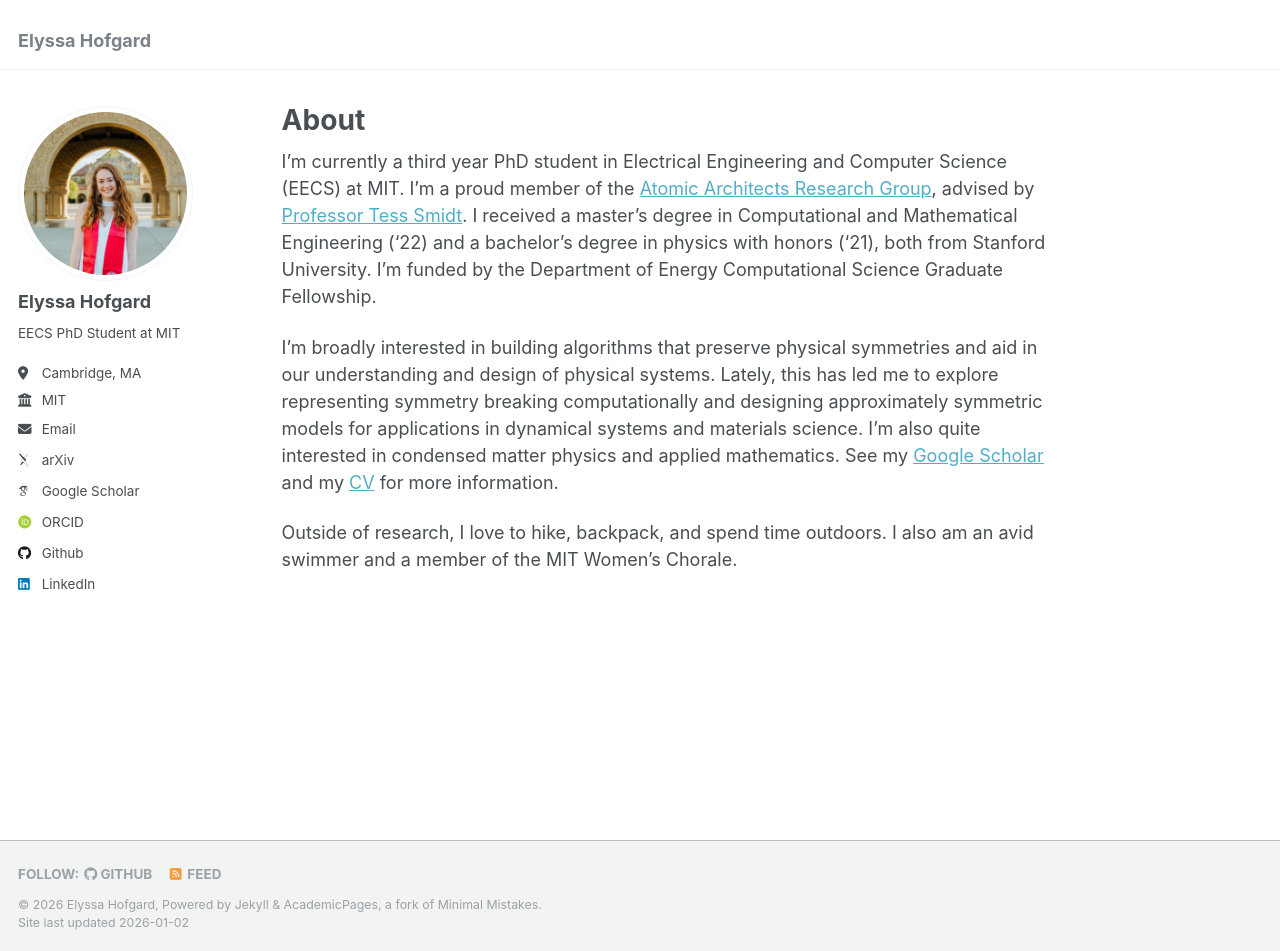
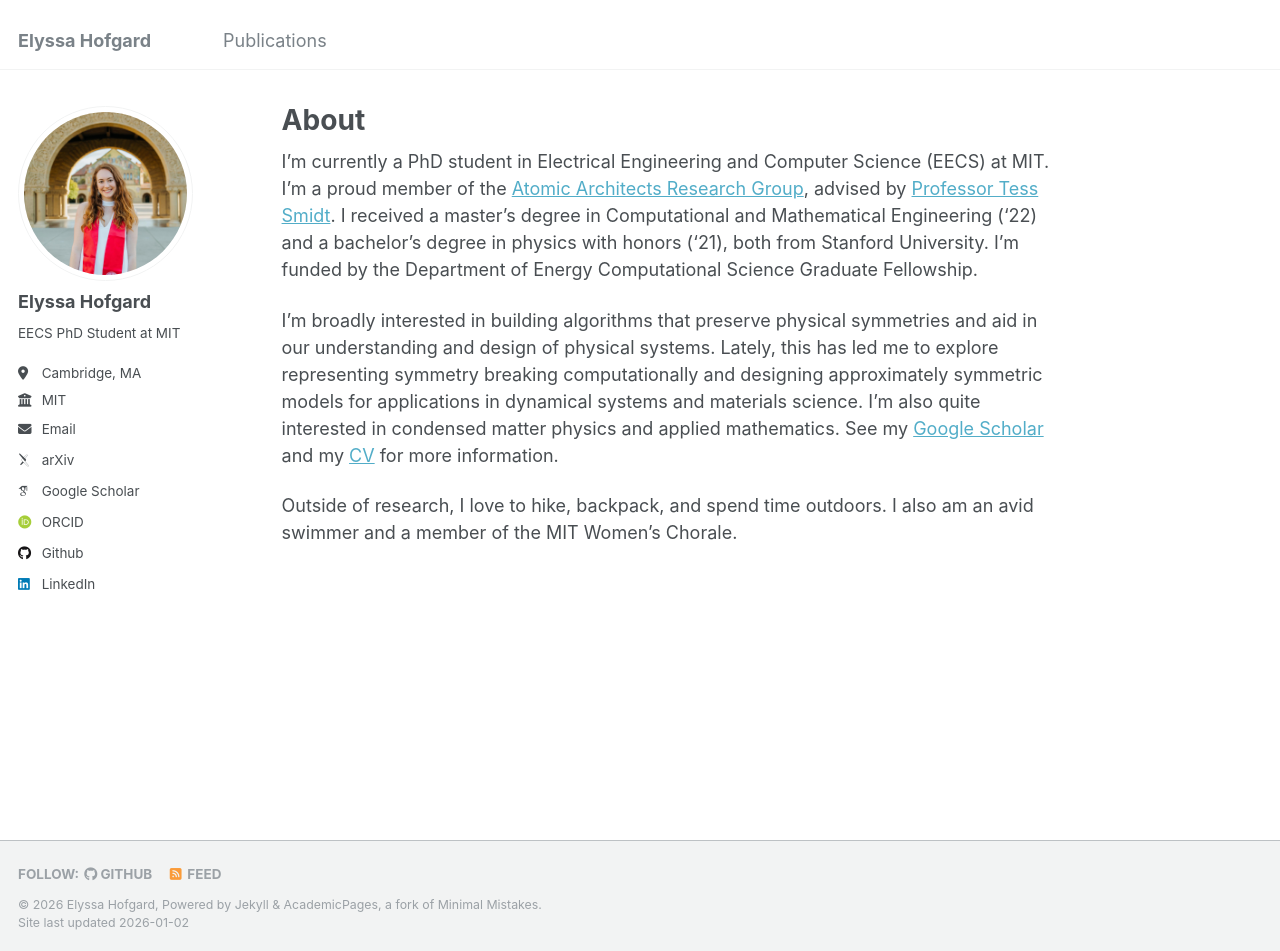
Before and after one commit to ehofgard/ehofgard.github.io, a Jekyll site: the page built from _pages/about.md, in a window 1280 px wide and 951 px high. Built offline with Jekyll 4.4.1, drawn with Linux system fonts in a browser that asks for light colours; some web fonts are replaced.

Commit message:
adding publications

```diff
--- a/_data/navigation.yml
+++ b/_data/navigation.yml
@@ -5,8 +5,8 @@
 # prevent it from being included in the site.
 
 main:
-#  - title: "Publications"
-#    url: /publications/
+  - title: "Publications"
+    url: /publications/
 
 #  - title: "Talks"
 #    url: /talks/
--- a/_pages/about.md
+++ b/_pages/about.md
@@ -7,7 +7,7 @@ redirect_from:
   - /about.html
 ---
 
-I'm currently a third year PhD student in Electrical Engineering and Computer Science (EECS) at MIT. I'm a proud member of the [Atomic Architects Research Group](https://atomicarchitects.com/), advised by [Professor Tess Smidt](https://blondegeek.github.io/). I received a master's degree in Computational and Mathematical Engineering ('22) and a bachelor's degree in physics with honors ('21), both from Stanford University. I'm funded by the Department of Energy Computational Science Graduate Fellowship.
+I'm currently a PhD student in Electrical Engineering and Computer Science (EECS) at MIT. I'm a proud member of the [Atomic Architects Research Group](https://atomicarchitects.com/), advised by [Professor Tess Smidt](https://blondegeek.github.io/). I received a master's degree in Computational and Mathematical Engineering ('22) and a bachelor's degree in physics with honors ('21), both from Stanford University. I'm funded by the Department of Energy Computational Science Graduate Fellowship.
 
 I'm broadly interested in building algorithms that preserve physical symmetries and aid in our understanding and design of physical systems. Lately, this has led me to explore representing symmetry breaking computationally and designing approximately symmetric models for applications in dynamical systems and materials science. I'm also quite interested in condensed matter physics and applied mathematics. See my [Google Scholar](https://scholar.google.com/citations?user=S67jpMkAAAAJ&hl=en&oi=ao) and my [CV](http://ehofgard.github.io/files/Elyssa_Hofgard_CV.pdf) for more information.
 
```
